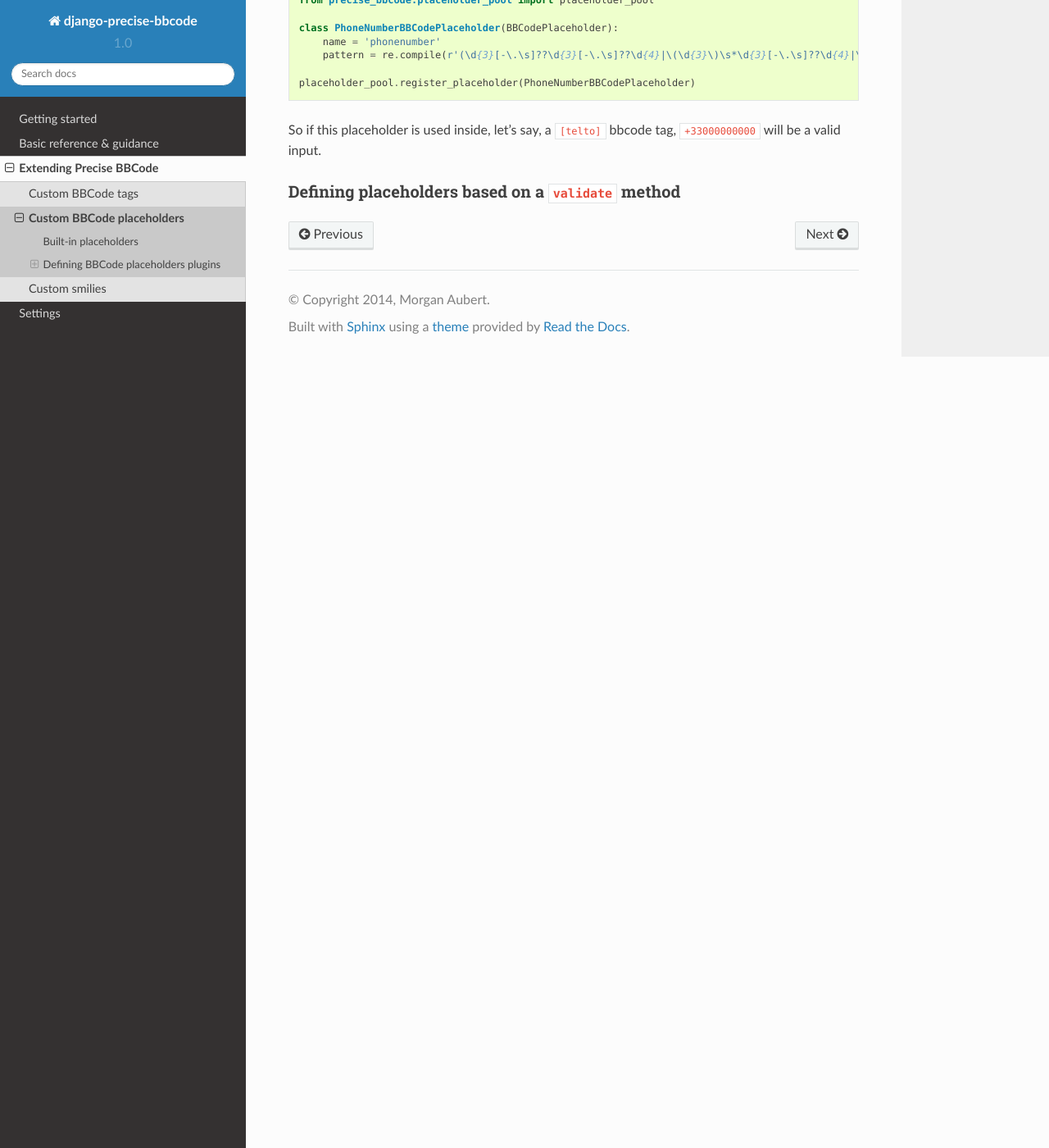
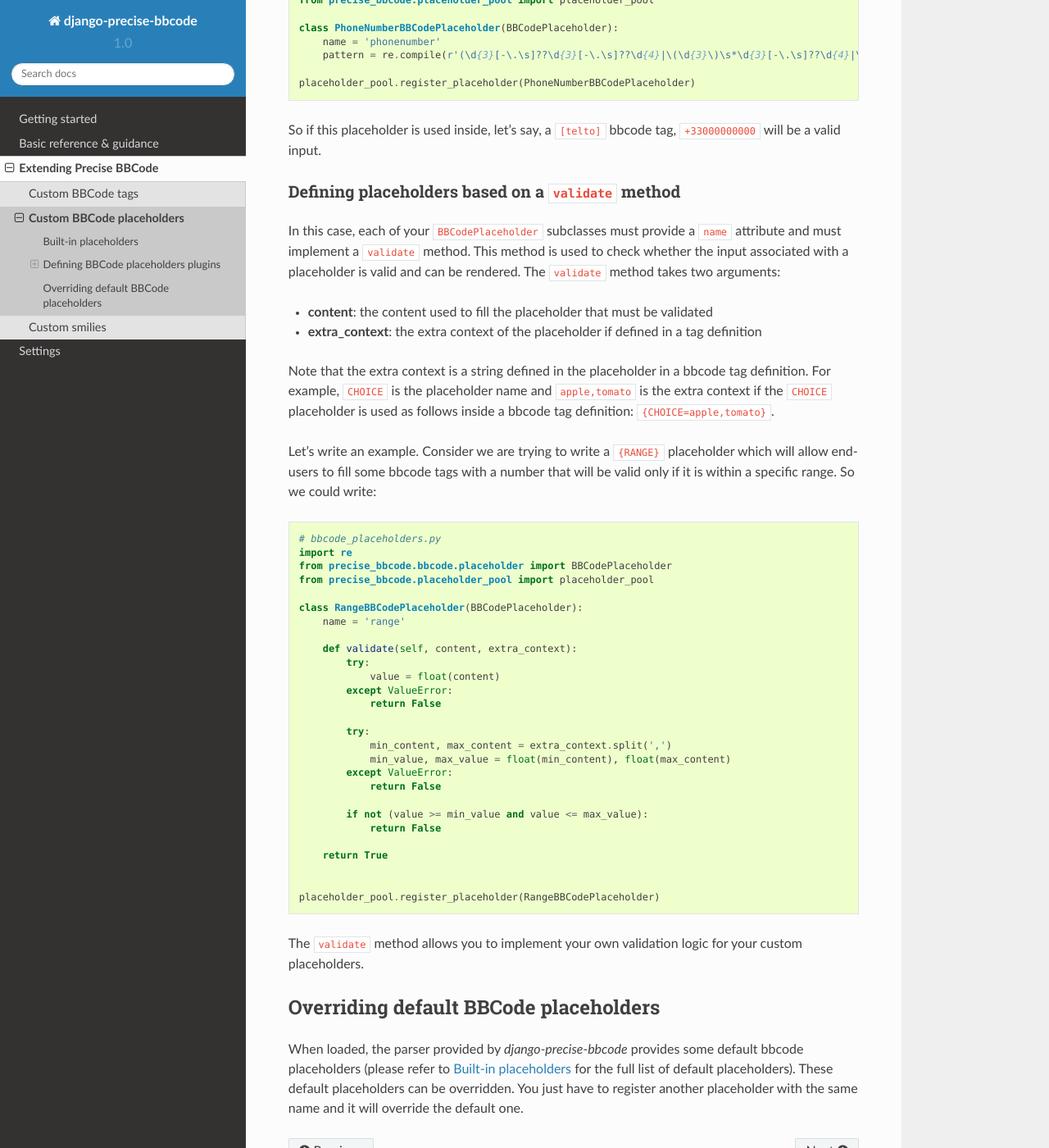
Before and after one commit to ellmetha/django-precise-bbcode, a Sphinx documentation site: the page built from docs/extending_precise_bbcode/custom_placeholders.rst, in a window 1280 px wide and 1400 px high, scrolled down 1508 px. Shown: the whole window at 82% size. Built offline with Sphinx 7.4.7 and the Read the Docs theme 2.0.0, drawn with Linux system fonts in a browser that asks for light colours.

Commit message:
Doc updated

```diff
--- a/docs/extending_precise_bbcode/custom_placeholders.rst
+++ b/docs/extending_precise_bbcode/custom_placeholders.rst
@@ -65,3 +65,47 @@ So if this placeholder is used inside, let's say, a ``[telto]`` bbcode tag, ``+3
 
 Defining placeholders based on a ``validate`` method
 ~~~~~~~~~~~~~~~~~~~~~~~~~~~~~~~~~~~~~~~~~~~~~~~~~~~~
+
+In this case, each of your ``BBCodePlaceholder`` subclasses must provide a ``name`` attribute and must implement a ``validate`` method. This method is used to check whether the input associated with a placeholder is valid and can be rendered. The ``validate`` method takes two arguments:
+
+* **content**: the content used to fill the placeholder that must be validated
+* **extra_context**: the extra context of the placeholder if defined in a tag definition
+
+Note that the extra context is a string defined in the placeholder in a bbcode tag definition. For example, ``CHOICE`` is the placeholder name and ``apple,tomato`` is the extra context if the ``CHOICE`` placeholder is used as follows inside a bbcode tag definition: ``{CHOICE=apple,tomato}``.
+
+Let's write an example. Consider we are trying to write a ``{RANGE}`` placeholder which will allow end-users to fill some bbcode tags with a number that will be valid only if it is within a specific range. So we could write::
+
+    # bbcode_placeholders.py
+    import re
+    from precise_bbcode.bbcode.placeholder import BBCodePlaceholder
+    from precise_bbcode.placeholder_pool import placeholder_pool
+
+    class RangeBBCodePlaceholder(BBCodePlaceholder):
+        name = 'range'
+
+        def validate(self, content, extra_context):
+            try:
+                value = float(content)
+            except ValueError:
+                return False
+
+            try:
+                min_content, max_content = extra_context.split(',')
+                min_value, max_value = float(min_content), float(max_content)
+            except ValueError:
+                return False
+
+            if not (value >= min_value and value <= max_value):
+                return False
+
+        return True
+
+
+    placeholder_pool.register_placeholder(RangeBBCodePlaceholder)
+
+The ``validate`` method allows you to implement your own validation logic for your custom placeholders.
+
+Overriding default BBCode placeholders
+--------------------------------------
+
+When loaded, the parser provided by *django-precise-bbcode* provides some default bbcode placeholders (please refer to `Built-in placeholders`_ for the full list of default placeholders). These default placeholders can be overridden. You just have to register another placeholder with the same name and it will override the default one.
```
